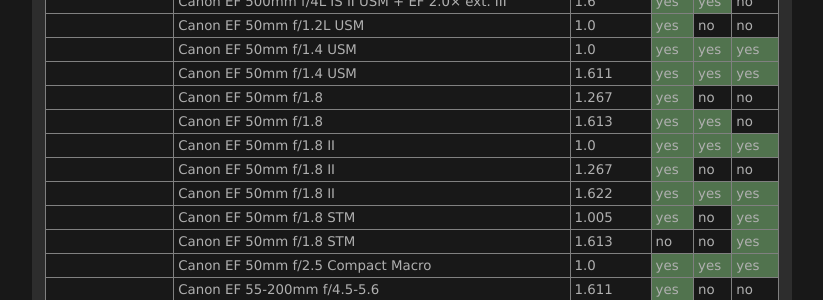
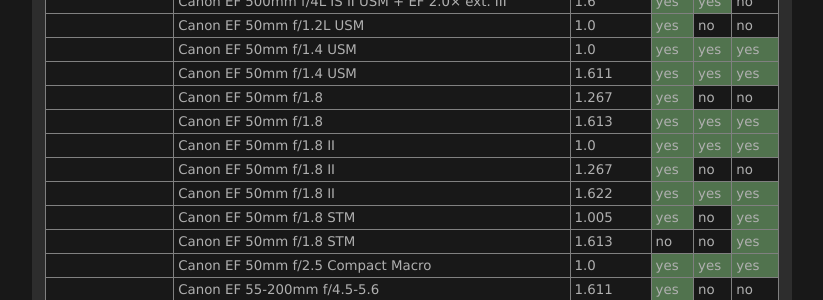
Before and after one commit to lensfun/lensfun.github.io, a Jekyll site: the page built from _posts/lenslist/2999-12-31-Lenslist-master.md, in a window 1280 px wide and 900 px high, scrolled down 2418 px. Shown: the part 146-446 px from the top of the window, without its empty margins (284-1107 px from the left). Built offline with Jekyll 4.4.1, drawn with Linux system fonts in a browser that asks for light colours.

Commit message:
Update master lens list from GitHub Actions

```diff
--- a/_posts/lenslist/2999-12-31-Lenslist-master.md
+++ b/_posts/lenslist/2999-12-31-Lenslist-master.md
@@ -99,7 +99,7 @@ This list was generated on 2023-12-26 from current Lensfun sources. Your Lensfun
 <tr class="lenslist-bg2"><td></td><td>Canon EF 50mm f/1.4 USM</td><td>1.0</td><td class="lenslist-highlight lenslist-check">yes</td><td class="lenslist-highlight lenslist-check">yes</td><td class="lenslist-highlight lenslist-check">yes</td></tr>
 <tr class="lenslist-bg2"><td></td><td>Canon EF 50mm f/1.4 USM</td><td>1.611</td><td class="lenslist-highlight lenslist-check">yes</td><td class="lenslist-highlight lenslist-check">yes</td><td class="lenslist-highlight lenslist-check">yes</td></tr>
 <tr class="lenslist-bg2"><td></td><td>Canon EF 50mm f/1.8</td><td>1.267</td><td class="lenslist-highlight lenslist-check">yes</td><td class="lenslist-check">no</td><td class="lenslist-check">no</td></tr>
-<tr class="lenslist-bg2"><td></td><td>Canon EF 50mm f/1.8</td><td>1.613</td><td class="lenslist-highlight lenslist-check">yes</td><td class="lenslist-highlight lenslist-check">yes</td><td class="lenslist-check">no</td></tr>
+<tr class="lenslist-bg2"><td></td><td>Canon EF 50mm f/1.8</td><td>1.613</td><td class="lenslist-highlight lenslist-check">yes</td><td class="lenslist-highlight lenslist-check">yes</td><td class="lenslist-highlight lenslist-check">yes</td></tr>
 <tr class="lenslist-bg2"><td></td><td>Canon EF 50mm f/1.8 II</td><td>1.0</td><td class="lenslist-highlight lenslist-check">yes</td><td class="lenslist-highlight lenslist-check">yes</td><td class="lenslist-highlight lenslist-check">yes</td></tr>
 <tr class="lenslist-bg2"><td></td><td>Canon EF 50mm f/1.8 II</td><td>1.267</td><td class="lenslist-highlight lenslist-check">yes</td><td class="lenslist-check">no</td><td class="lenslist-check">no</td></tr>
 <tr class="lenslist-bg2"><td></td><td>Canon EF 50mm f/1.8 II</td><td>1.622</td><td class="lenslist-highlight lenslist-check">yes</td><td class="lenslist-highlight lenslist-check">yes</td><td class="lenslist-highlight lenslist-check">yes</td></tr>
```
